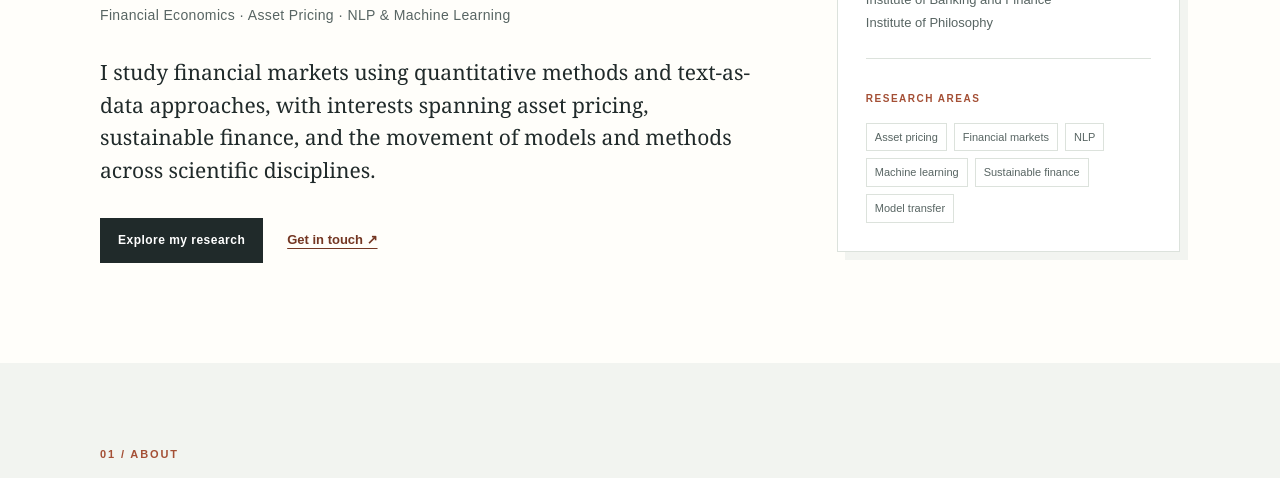
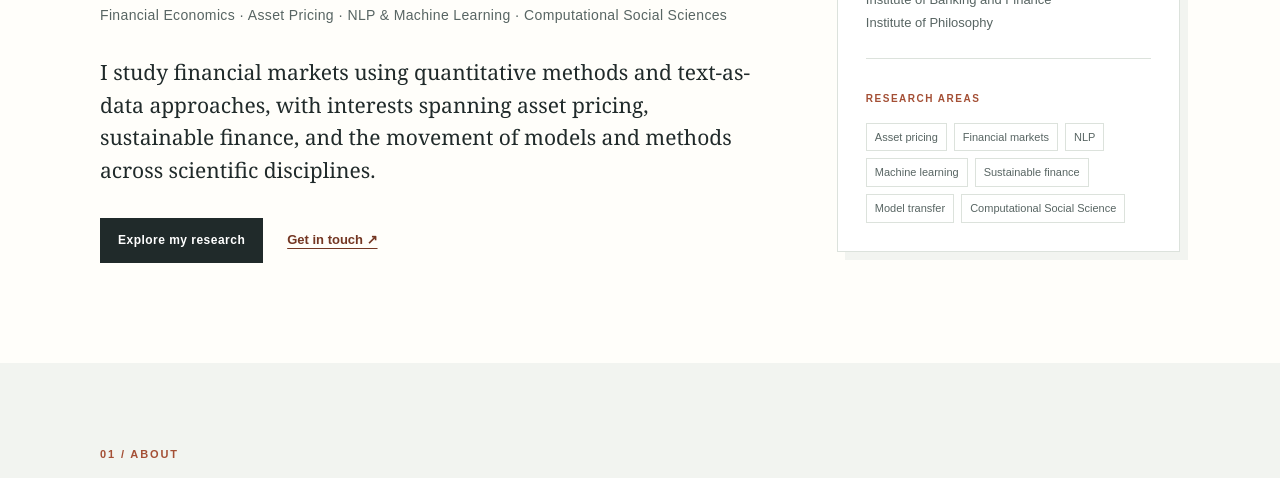
Before and after one commit to OliverBudras/website_ob, a plain HTML site: page index.html in a window 1280 px wide. Shown: the part 294-772 px from the top of the page. Drawn offline with Linux system fonts and the light colour scheme.

Commit message:
Update index.html

```diff
--- a/index.html
+++ b/index.html
@@ -30,7 +30,7 @@
       <div class="hero-copy">
         <p class="eyebrow">Academic website</p>
         <h1>Oliver Budras</h1>
-        <p class="subtitle">Financial Economics · Asset Pricing · NLP &amp; Machine Learning</p>
+        <p class="subtitle">Financial Economics · Asset Pricing · NLP &amp; Machine Learning · Computational Social Sciences </p>
         <p class="intro">I study financial markets using quantitative methods and text-as-data approaches, with interests spanning asset pricing, sustainable finance, and the movement of models and methods across scientific disciplines.</p>
         <div class="hero-links">
           <a class="button button-dark" href="#publications">Explore my research</a>
@@ -44,7 +44,7 @@
         <div class="card-rule"></div>
         <span class="card-label">Research areas</span>
         <ul class="tag-list">
-          <li>Asset pricing</li><li>Financial markets</li><li>NLP</li><li>Machine learning</li><li>Sustainable finance</li><li>Model transfer</li>
+          <li>Asset pricing</li><li>Financial markets</li><li>NLP</li><li>Machine learning</li><li>Sustainable finance</li><li>Model transfer</li><li>Computational Social Science</li>
         </ul>
       </aside>
     </section>
@@ -105,7 +105,7 @@
           <article class="research-item"><span class="number">01</span><h3>Asset Pricing &amp; Financial Markets</h3><p>Empirical asset pricing, risk factors, investor responses to information, and the role of uncertainty in financial markets.</p></article>
           <article class="research-item"><span class="number">02</span><h3>Text as Data, NLP &amp; Machine Learning</h3><p>Methods for extracting economically meaningful signals from corporate disclosures and news, including language-model-based approaches.</p></article>
           <article class="research-item"><span class="number">03</span><h3>Sustainable Finance</h3><p>Text-based measures of environmental, social, and governance information and their implications for valuation and capital markets.</p></article>
-          <article class="research-item"><span class="number">04</span><h3>Model Transfer &amp; Science Mapping</h3><p>Quantitative analysis of how models and concepts move across scientific fields, using bibliographic data, citation networks, and text analysis.</p></article>
+          <article class="research-item"><span class="number">04</span><h3>Model Transfer, Science Mapping &amp; Computational Social Science</h3><p>Quantitative analysis of how models and concepts move across scientific fields, using bibliographic data, citation networks, and text analysis.</p></article>
         </div>
       </div>
     </section>
```
